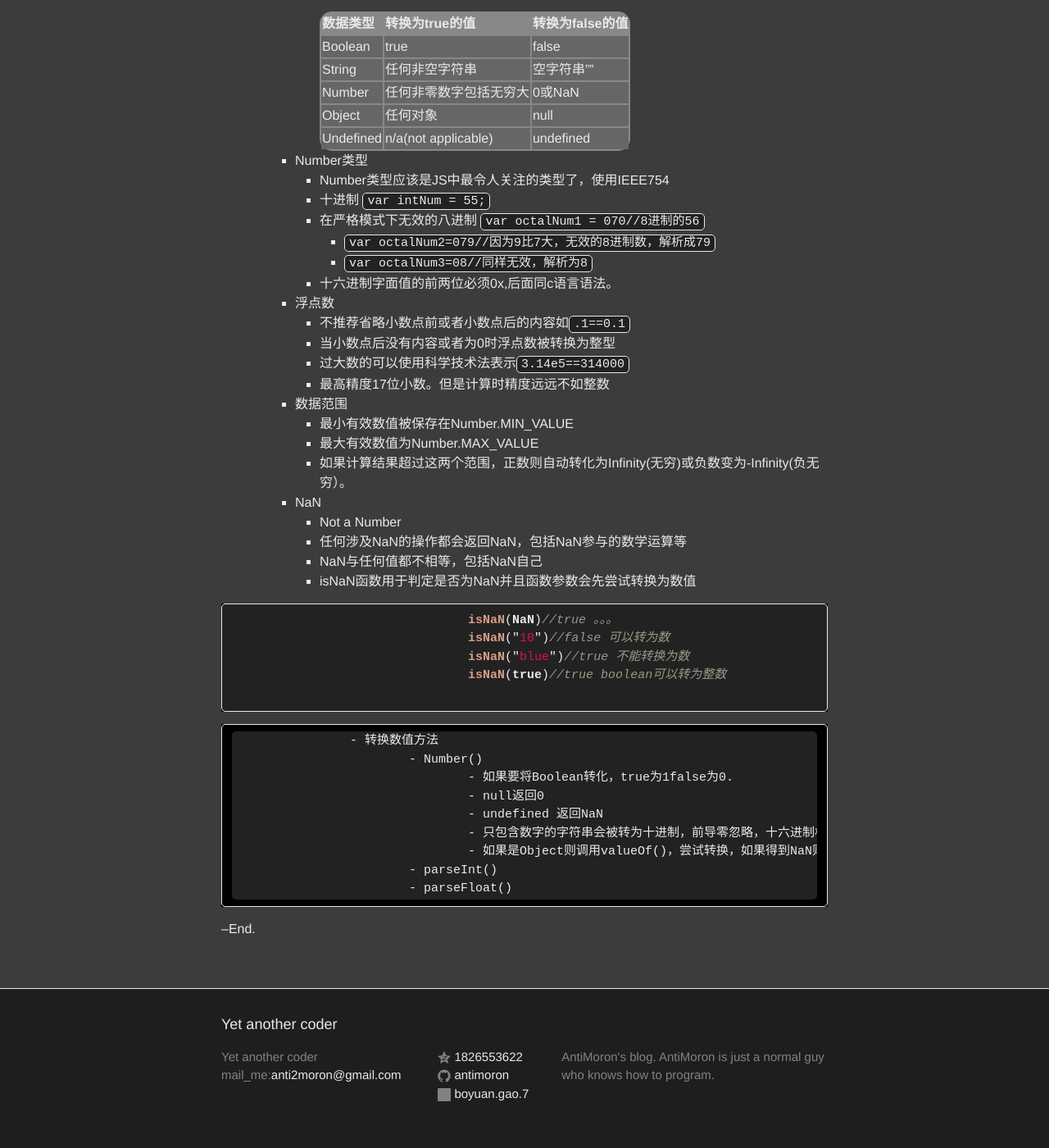
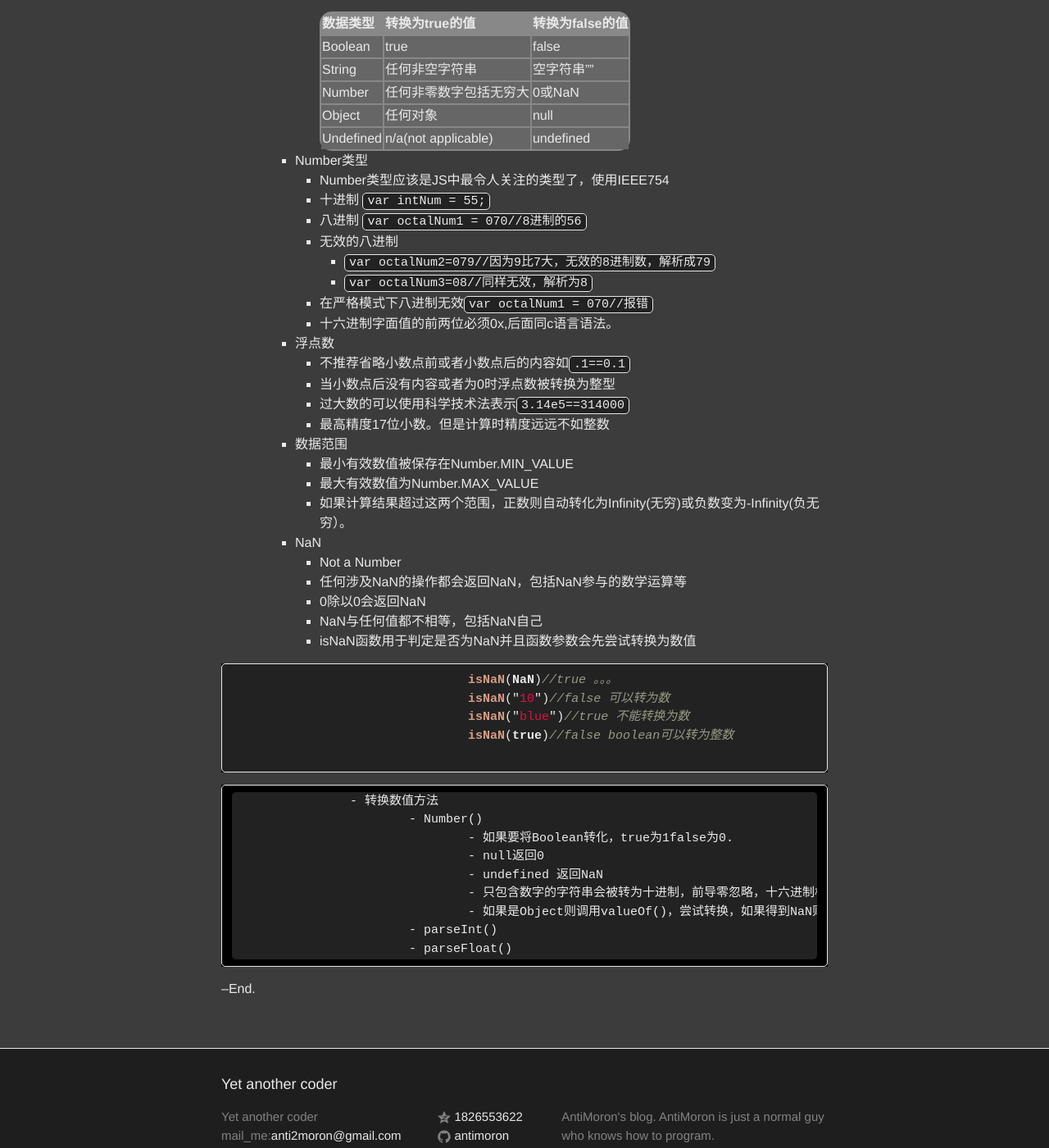
Before and after one commit to QAQMiao/antimoron.github.io, a Jekyll site: the page built from _posts/2015-07-23-Javascript.markdown, in a window 1280 px wide and 1400 px high, scrolled down 6131 px. Shown: the whole window at 82% size. Built offline with Jekyll 4.4.1, drawn with Linux system fonts in a browser that asks for light colours.

Commit message:
Update 2015-07-23-Javascript.markdown

````diff
--- a/_posts/2015-07-23-Javascript.markdown
+++ b/_posts/2015-07-23-Javascript.markdown
@@ -306,9 +306,11 @@ alert(typeof 95);// number
 		- Number类型
 			- Number类型应该是JS中最令人关注的类型了，使用IEEE754
 			- 十进制 ```var intNum = 55;```
-			- 在严格模式下无效的八进制 ```var octalNum1 = 070//8进制的56```
+			- 八进制 ```var octalNum1 = 070//8进制的56```
+			- 无效的八进制
 				- ```var octalNum2=079//因为9比7大，无效的8进制数，解析成79```
 				- ```var octalNum3=08//同样无效，解析为8```
+			- 在严格模式下八进制无效```var octalNum1 = 070//报错```
 			- 十六进制字面值的前两位必须0x,后面同c语言语法。
 		- 浮点数
 			- 不推荐省略小数点前或者小数点后的内容如```.1==0.1```
@@ -322,13 +324,14 @@ alert(typeof 95);// number
 		- NaN
 			- Not a Number
 			- 任何涉及NaN的操作都会返回NaN，包括NaN参与的数学运算等
+			- 0除以0会返回NaN
 			- NaN与任何值都不相等，包括NaN自己
 			- isNaN函数用于判定是否为NaN并且函数参数会先尝试转换为数值
 				{% highlight javascript %}
 				isNaN(NaN)//true 。。。
 				isNaN("10")//false 可以转为数
 				isNaN("blue")//true 不能转换为数
-				isNaN(true)//true boolean可以转为整数
+				isNaN(true)//false boolean可以转为整数
 				{% endhighlight %}
 
 			- 转换数值方法
````
